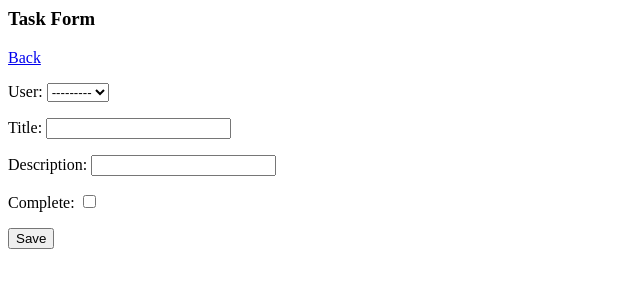
After one commit to ad17ya/todo-list, a Django app: page /task-create in a window 1280 px wide. The commit adds this page. Shown: the top 300 px of the page, without its empty margins (0-640 px from the left). Run offline with Django 4.2, Linux system fonts and the light colour scheme; data comes from the database, SQL or seed files in the repository; both versions use the stored data as it was after the commit.

Commit message:
create view added with create task form

```diff
--- /dev/null
+++ b/base/templates/base/task_form.html
@@ -0,0 +1,12 @@
+<!-- Creating a form -->
+
+<h3> Task Form </h3>
+
+<a href="{% url 'tasks' %}"> Back </a>
+
+<form method="post" action="">
+    {% csrf_token %}
+    {{ form.as_p }}
+    <input type="submit" value="Save">
+
+</form>
--- a/base/templates/base/task_list.html
+++ b/base/templates/base/task_list.html
@@ -3,6 +3,7 @@
 <table>
     <tr>
         <th>Item</th>
+        <a href="{% url 'task-create' %}"> Add task </a>
         <th></th>
     </tr>
     {% for task in tasks %}
--- a/base/urls.py
+++ b/base/urls.py
@@ -1,7 +1,8 @@
 from django.urls import path
-from .views import TaskList, TaskDetail
+from .views import TaskList, TaskDetail, TaskCreate
 
 urlpatterns = [
     path("", TaskList.as_view(), name="tasks"),
     path("task/<int:pk>/", TaskDetail.as_view(), name="task"),
+    path("task-create", TaskCreate.as_view(), name="task-create"),
 ]
--- a/base/views.py
+++ b/base/views.py
@@ -1,6 +1,8 @@
 from django.shortcuts import render
 from django.views.generic.list import ListView
 from django.views.generic.detail import DetailView
+from django.views.generic.edit import CreateView
+from django.urls import reverse_lazy
 from .models import Task
 
 
@@ -13,3 +15,9 @@ class TaskDetail(DetailView):
     model = Task
     context_object_name = "task"
     template_name = "base/task.html"
+
+
+class TaskCreate(CreateView):
+    model = Task
+    fields = "__all__"
+    success_url = reverse_lazy("tasks")
```
Also changed, not shown: base/migrations/0001_initial.py, db.sqlite3.
